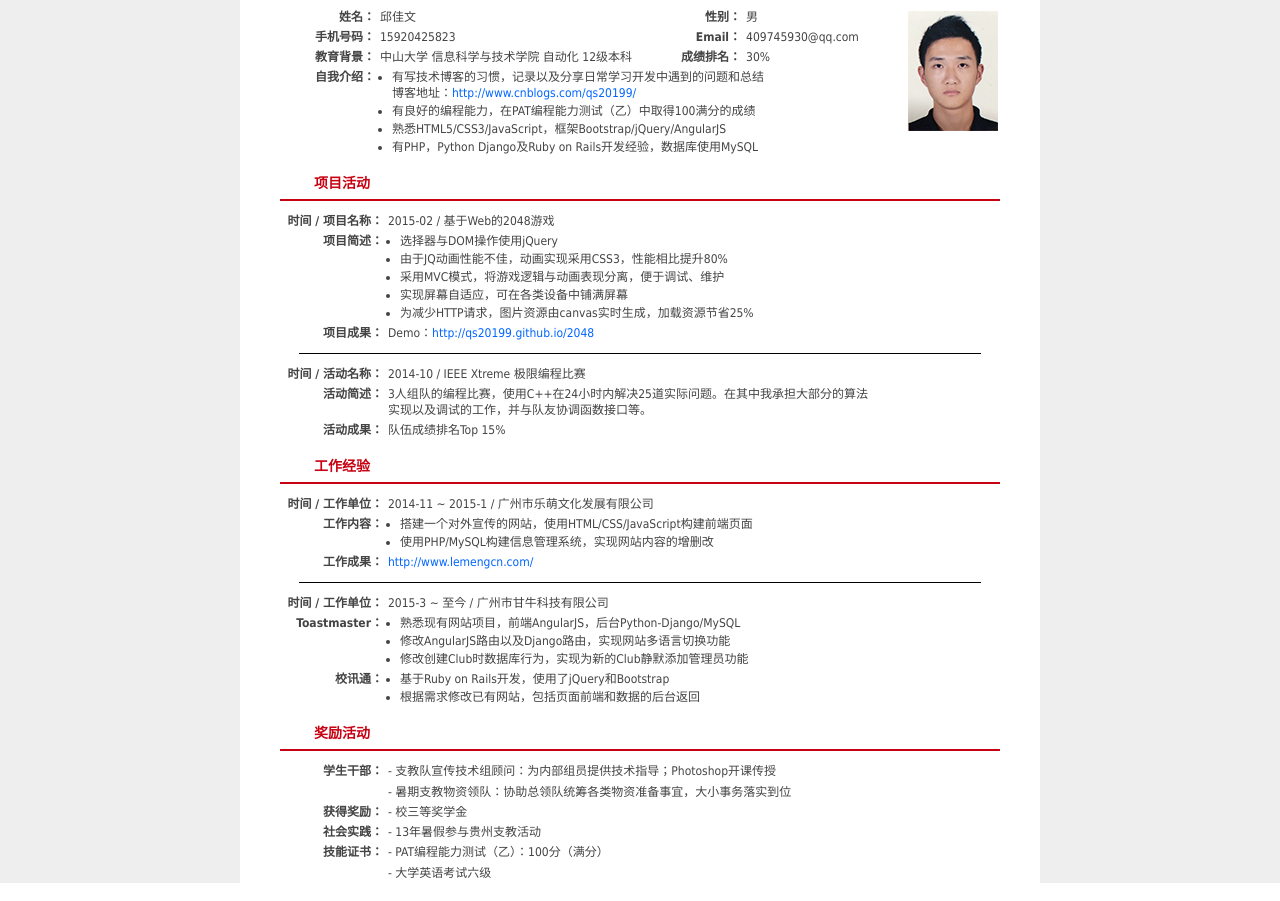
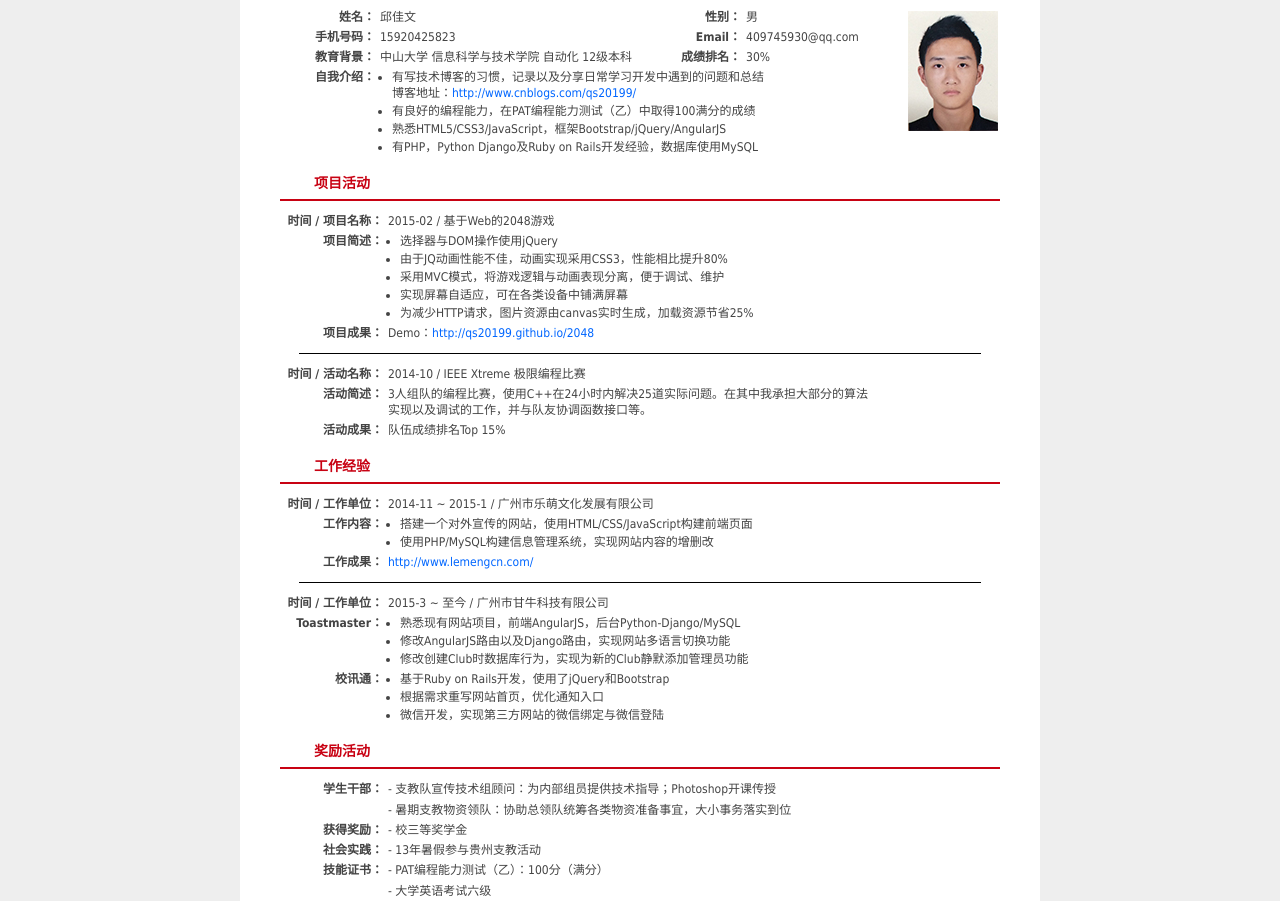
Before and after one commit to QS20199/qs20199.github.io, a plain HTML site: page index.html in a window 1280 px wide. Shown: the part 103-1004 px from the top of the page. Drawn offline with Linux system fonts and the light colour scheme.

Commit message:
新增微信开发

```diff
--- a/index.html
+++ b/index.html
@@ -191,7 +191,8 @@
 								<td>
 									<ul>
 										<li>基于Ruby on Rails开发，使用了jQuery和Bootstrap</li>
-										<li>根据需求修改已有网站，包括页面前端和数据的后台返回</li>
+										<li>根据需求重写网站首页，优化通知入口</li>
+										<li>微信开发，实现第三方网站的微信绑定与微信登陆</li>
 									</ul>
                                 </td>
 							</tr>
```
